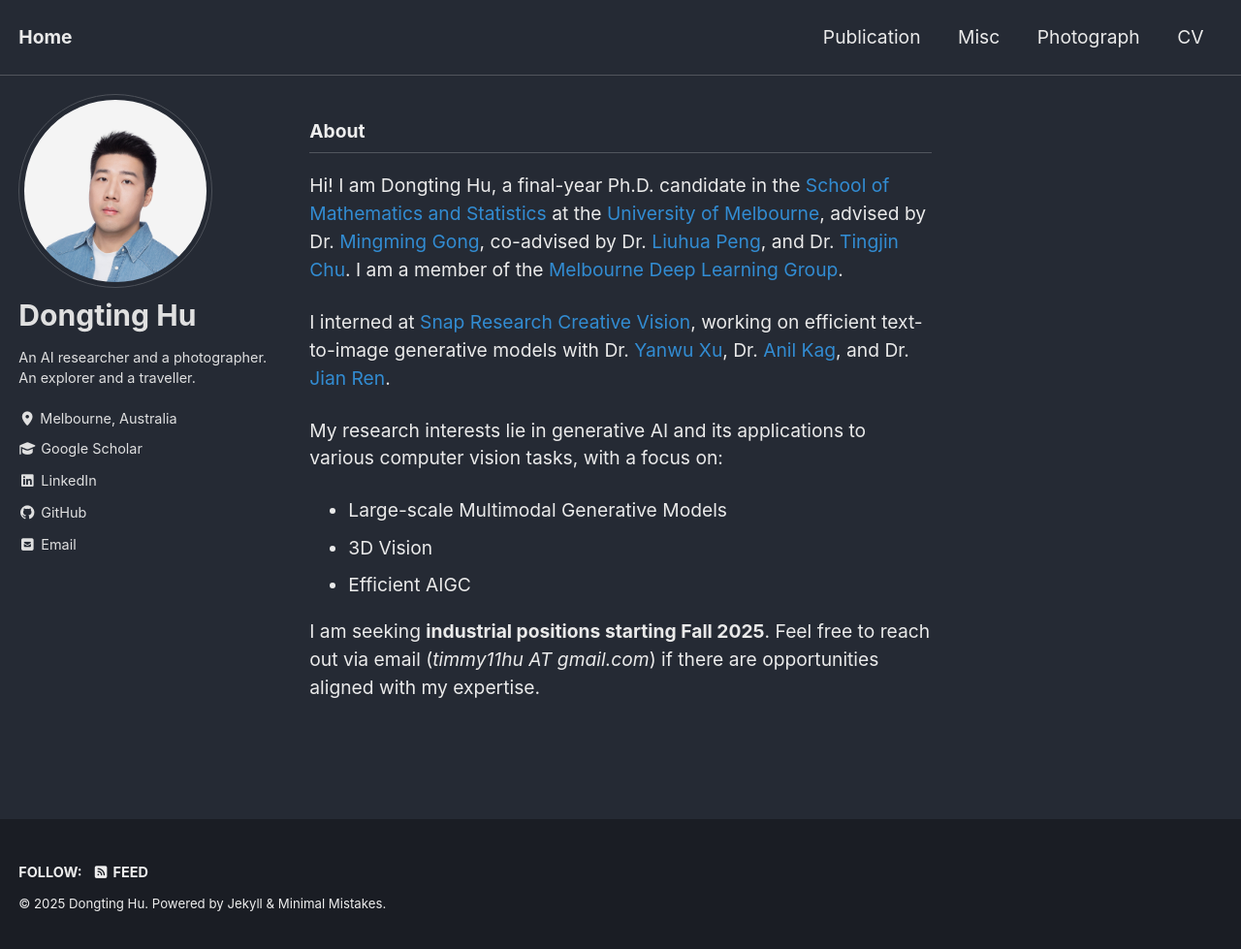
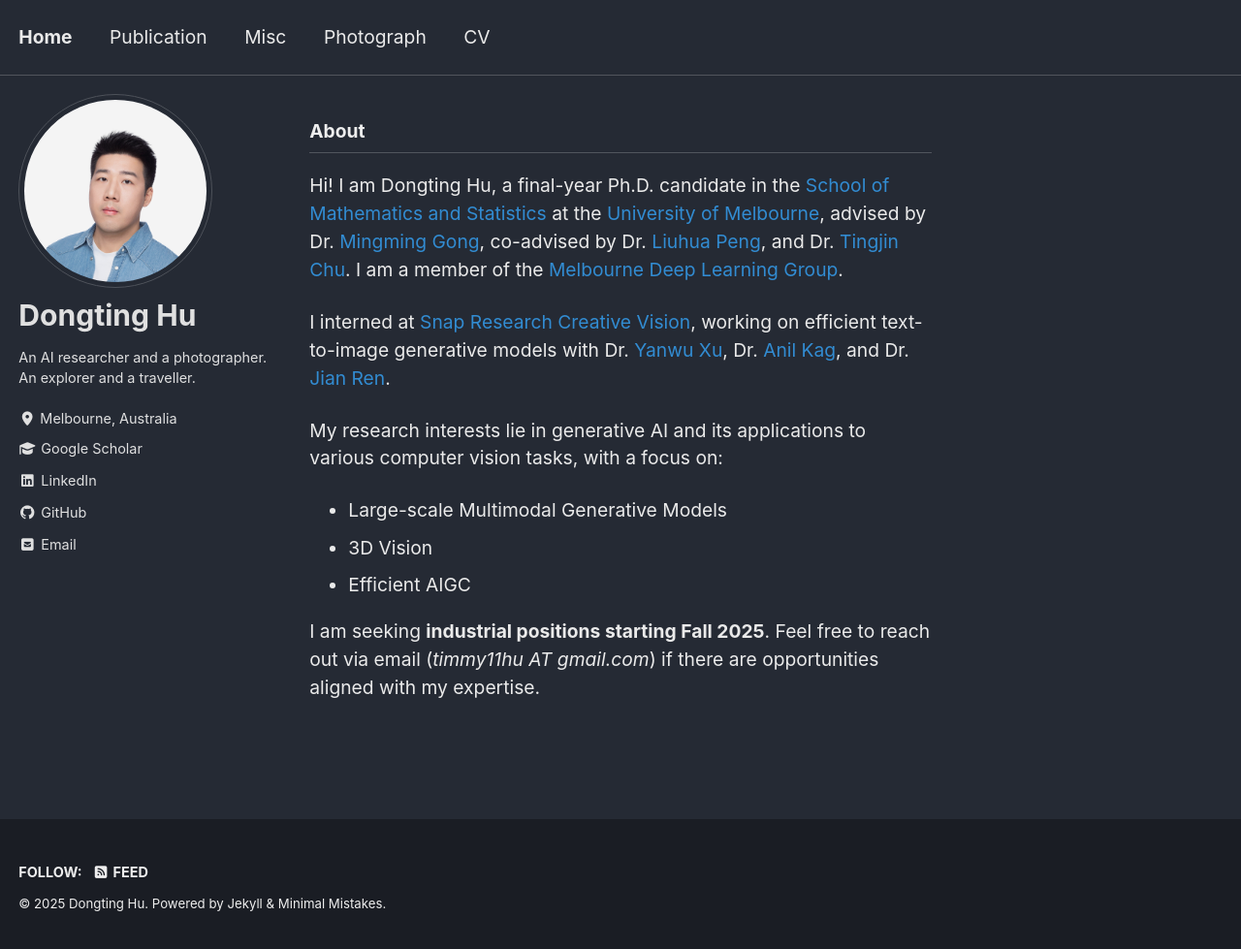
Before and after one commit to timmy11hu/timmy11hu.github.io, a Jekyll site: the page built from index.html, in a window 1280 px wide and 981 px high. Shown: the whole window at 97% size. Built offline with Jekyll 4.4.1, drawn with Linux system fonts in a browser that asks for light colours; cached includes are drawn as plain includes; the list of posts is cut into pages by our own code.

Commit message:
update navi

```diff
--- a/_sass/minimal-mistakes/_navigation.scss
+++ b/_sass/minimal-mistakes/_navigation.scss
@@ -221,7 +221,7 @@
     display: flex;
     -webkit-box-pack: end;
     -ms-flex-pack: end;
-    justify-content: flex-end;
+    justify-content: flex-start;
     -webkit-box-flex: 1;
     -ms-flex: 1;
     flex: 1;
--- a/assets/css/main.scss
+++ b/assets/css/main.scss
@@ -7,23 +7,3 @@ search: false
 
 @import "minimal-mistakes/skins/{{ site.minimal_mistakes_skin | default: 'default' }}"; // skin
 @import "minimal-mistakes"; // main partials
-
-/* 让顶部导航栏左对齐 */
-.site-header {
-    display: flex;
-    justify-content: flex-start; /* 左对齐内容 */
-    align-items: center; /* 垂直居中对齐 */
-    width: 100%;
-    padding: 10px 20px; /* 调整顶部导航栏的内边距 */
-  }
-
-  /* 如果有导航菜单，将菜单项左对齐 */
-  .site-navigation {
-    display: flex;
-    justify-content: flex-start; /* 左对齐菜单项 */
-    margin-left: 0;
-  }
-
-  .site-navigation li {
-    margin-right: 20px; /* 菜单项之间的间距 */
-  }
```
